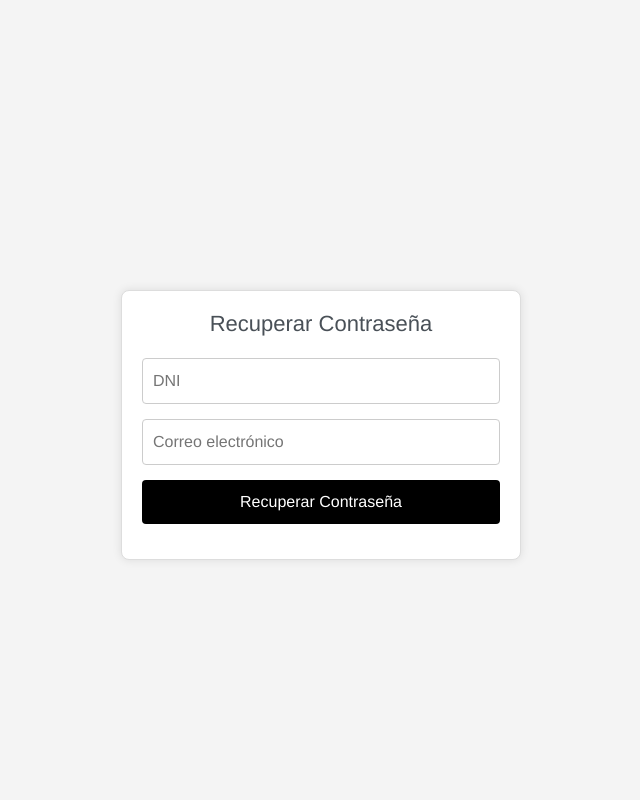
After one commit to Elizaga21/Elizaga21.github.io, a PHP site: page /recuperar_contrasena.php in a window 1280 px wide. The commit adds this page. Shown: the whole page, without its empty margins (319-959 px from the left). Run offline with PHP 8.4, Linux system fonts and the light colour scheme.

Commit message:
creado recuperar contraseña

```diff
--- /dev/null
+++ b/recuperar_contrasena.php
@@ -0,0 +1,179 @@
+<?php
+require 'db_connection.php';
+
+if ($_SERVER['REQUEST_METHOD'] === 'POST') {
+    // Verificar si se proporcionaron tanto DNI como correo electrónico
+    if (isset($_POST['dni'], $_POST['email'])) {
+        $dni = $_POST['dni'];
+        $email = $_POST['email'];
+
+        $stmt = $pdo->prepare("SELECT * FROM Usuarios WHERE DNI = ? AND Email = ?");
+        $stmt->execute([$dni, $email]);
+        $user = $stmt->fetch();
+
+        if ($user) {
+            // Mostrar el formulario para establecer una nueva contraseña
+            echo '
+            <!DOCTYPE html>
+            <html>
+            <head>
+                <title>Recuperar y Establecer Contraseña</title>
+                <link rel="stylesheet" href="https://stackpath.bootstrapcdn.com/bootstrap/4.3.1/css/bootstrap.min.css">
+                <style>
+                    body {
+                        background-color: #f8f9fa;
+                        display: flex;
+                        flex-direction: column;
+                        align-items: center;
+                        justify-content: flex-start;
+                        height: 100vh;
+                        margin: 0;
+                    }
+
+                    .container {
+                        text-align: center;
+                        max-width: 400px;
+                        width: 100%;
+                        padding: 20px;
+                        background-color: #fff;
+                        border: 1px solid #ddd;
+                        border-radius: 8px;
+                        box-shadow: 0 0 10px rgba(0, 0, 0, 0.1);
+                        margin-top: 50px;
+                    }
+
+                    h2 {
+                        color: #495057;
+                    }
+
+                    form {
+                        margin-top: 20px;
+                    }
+
+                    input {
+                        margin-bottom: 10px;
+                        width: 100%;
+                        padding: 10px;
+                        border: 1px solid #ddd;
+                        border-radius: 4px;
+                    }
+
+                    input[type="submit"] {
+                        background-color: #28a745;
+                        color: #fff;
+                        padding: 10px 15px;
+                        border: none;
+                        border-radius: 4px;
+                        cursor: pointer;
+                        transition: background-color 0.3s;
+                    }
+
+                    input[type="submit"]:hover {
+                        background-color: #218838;
+                    }
+                </style>
+            </head>
+            <body>
+                <h2>Recuperar y Establecer Contraseña</h2>
+                <form method="POST">
+                    <input type="hidden" name="id" value="' . $user['UsuarioID'] . '">
+                    <input type="password" name="nueva_contrasena" placeholder="Nueva Contraseña">
+                    <input type="submit" name="guardar_contraseña" value="Guardar Nueva Contraseña">
+                </form>
+            </body>
+            </html>';
+
+        } else {
+            echo 'La combinación de DNI y correo electrónico no es válida.';
+        }
+    } elseif (isset($_POST['guardar_contraseña'])) {
+        // Procesar el formulario para establecer una nueva contraseña
+        $id = $_POST['id'];
+        $nueva_contrasena = password_hash($_POST['nueva_contrasena'], PASSWORD_DEFAULT);
+
+        $stmt = $pdo->prepare("UPDATE Usuarios SET Contrasena = ? WHERE UsuarioID = ?");
+        $stmt->execute([$nueva_contrasena, $id]);
+
+        echo 'Contraseña actualizada correctamente. <a href="login.php">Inicia sesión</a>.';
+    } else {
+        echo 'Por favor, proporciona tanto el DNI como el correo electrónico.';
+    }
+} else {
+    // Mostrar el formulario para solicitar DNI y correo electrónico
+    echo '
+    <!DOCTYPE html>
+    <html>
+    <head>
+        <title>Recuperar Contraseña</title>
+        <link rel="stylesheet" href="https://stackpath.bootstrapcdn.com/bootstrap/4.3.1/css/bootstrap.min.css">
+        <style>
+        body {
+            font-family: "Helvetica Now Text", Helvetica, Arial, sans-serif;
+            background-color: #f4f4f4;
+            display: flex;
+            flex-direction: column;
+            align-items: center;
+            justify-content: center;
+            height: 100vh;
+            margin: 0;
+            color: #333;
+        }
+
+        .container {
+            text-align: center;
+            max-width: 400px;
+            width: 100%;
+            padding: 20px;
+            background-color: #fff;
+            border: 1px solid #ddd;
+            border-radius: 8px;
+            box-shadow: 0 0 10px rgba(0, 0, 0, 0.1);
+            margin-top: 50px;
+        }
+
+        h2 {
+            color: #495057;
+            font-size: 22px; /* Ajusta el tamaño del título */
+        }
+
+        form {
+            margin-top: 20px;
+        }
+
+        input {
+            margin-bottom: 15px;
+            width: 100%;
+            padding: 10px;
+            border: 1px solid #ccc;
+            border-radius: 4px;
+            box-sizing: border-box;
+        }
+
+        input[type="submit"] {
+            background-color: #000; /* Cambia el color del botón a negro */
+            color: #fff;
+            padding: 10px 15px;
+            border: none;
+            border-radius: 4px;
+            cursor: pointer;
+            transition: background-color 0.3s;
+        }
+
+        input[type="submit"]:hover {
+            background-color: #333; /* Cambia el color del botón al pasar el mouse */
+        }
+        </style>
+    </head>
+    <body>
+        <div class="container">
+            <h2>Recuperar Contraseña</h2>
+            <form method="POST">
+                <input type="text" name="dni" placeholder="DNI">
+                <input type="text" name="email" placeholder="Correo electrónico">
+                <input type="submit" value="Recuperar Contraseña">
+            </form>
+        </div>
+    </body>
+    </html>';
+}
+?>
--- a/styles.css
+++ b/styles.css
@@ -26,7 +26,7 @@
   }
 
   .nombre-tienda {
-    font-size: 18px;
+    font-size: 14px;
   }
 
   /* Estilos para el menú de navegación */
```
Also changed, not shown: quienes_somos.php (+98 -0 lines), registro.php (+6 -5 lines), logo/White Simple Light Wedding Bio Link Website.png (added).
